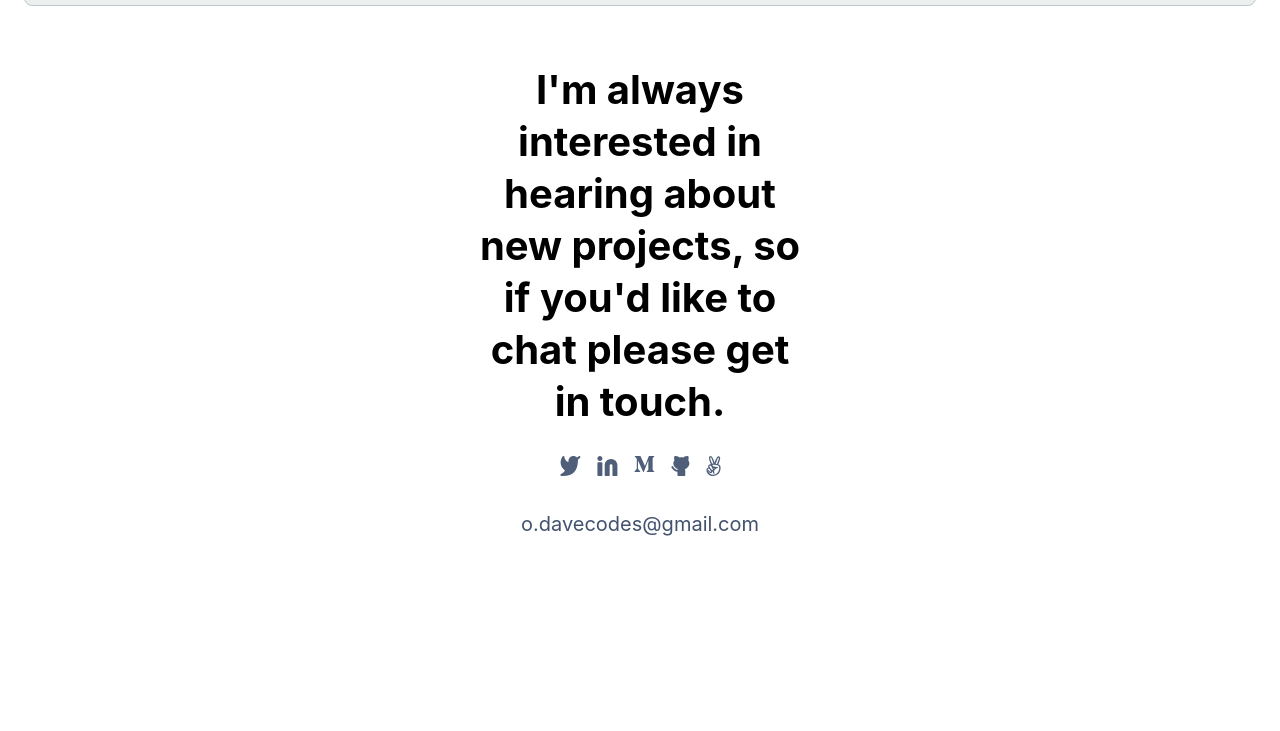
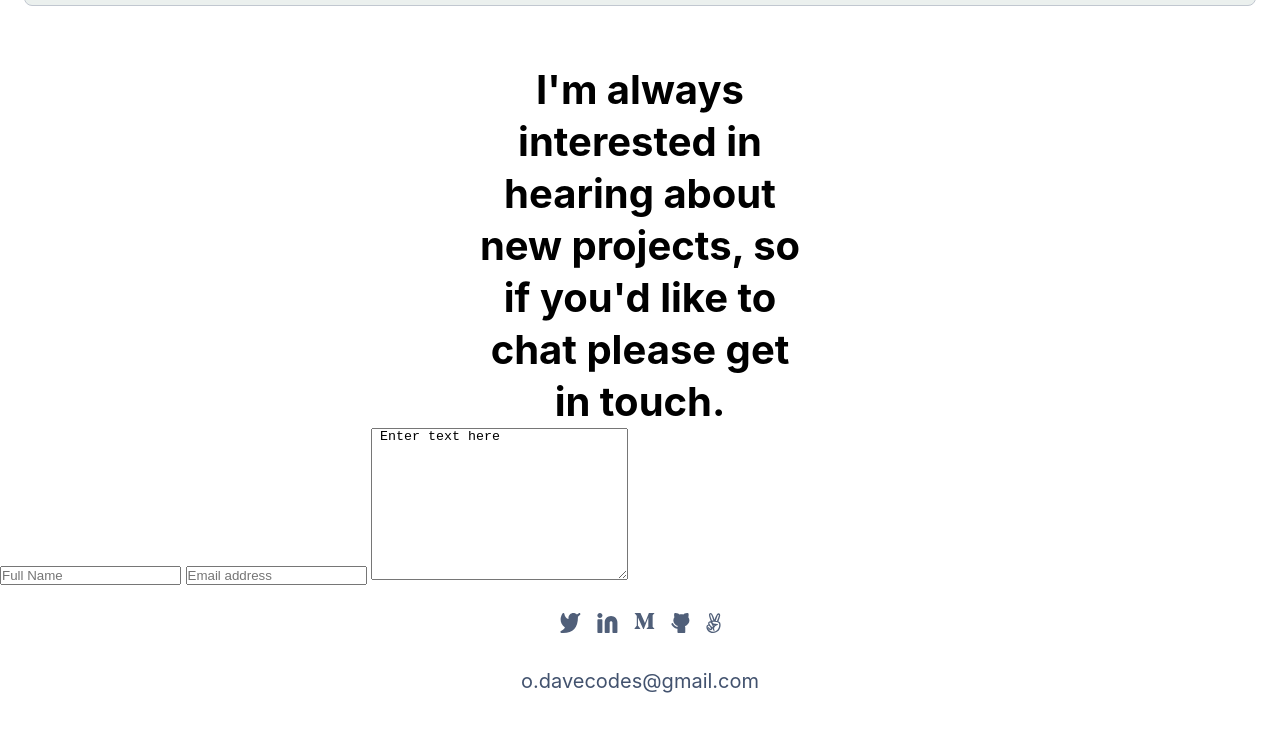
Before and after one commit to daveblaq/my-portfolio, a website: page index.html in a window 1280 px wide. Shown: the part 5608-6339 px from the top of the page. Before the commit the page ends 6206 px from the top, so only its background shows below. Drawn offline with Linux system fonts and the light colour scheme.

Commit message:
Add contact form

```diff
--- a/index.html
+++ b/index.html
@@ -39,11 +39,6 @@
                 <li><a href=""><img class="svg-image" src="img/github.svg" alt="Github Logo"></a></li>
                 <li><a href=""><img class="svg-image" src="img/angellist.svg" alt="Angellist Logo"></a></li>
             </ul>
-
-
-
-
-
 
     </section>
      <!--End Hero-->
@@ -247,6 +242,13 @@
         <div class="contact-title">
             <h3>I'm always interested in hearing about new projects, so if you'd like to chat please get in touch.</h3>
         </div>
+        <div class="contact-form">
+            <form action="">
+                <input type="text" name="name" class="input-name" placeholder="Full Name" required>
+                <input type="email" name="email" class="inpt-email" placeholder="Email address" required>
+                <textarea name="" class="input-text-area" cols="30" rows="10"> Enter text here</textarea>
+            </form>
+        </div>
          <ul class="icon-row">
                 <li><a href=""><img class="svg-image" src="img/twitter.svg" alt="Twitter Logo"></a></li>
                 <li><a href=""><img class="svg-image" src="img/linkedin-icon.svg" alt="LinkedIn Logo"></a></li>
```
